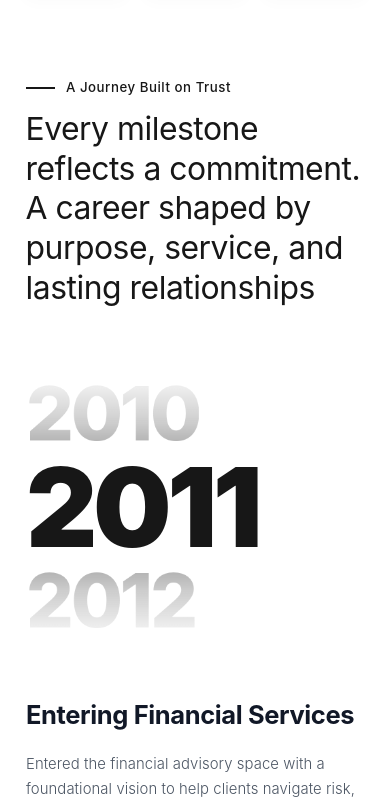
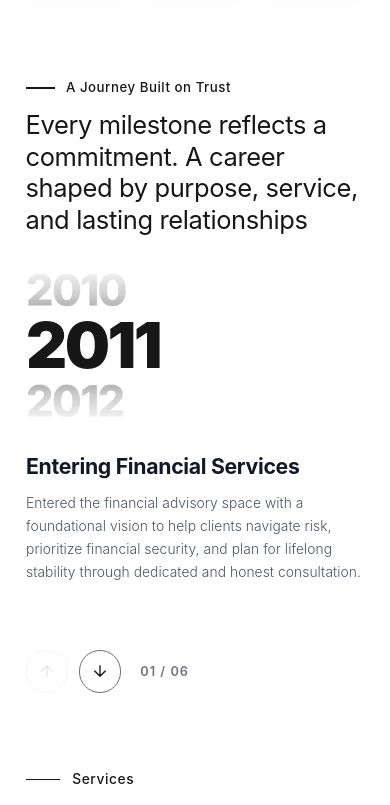
Before and after one commit to ChemyDigi/pk-web, a Next.js app: page /about in a window 390 px wide. Shown: the part 1804-2609 px from the top of the page. Built offline with nearby package versions, Linux system fonts and the light colour scheme; a web font is replaced by a local one.

Commit message:
about page A Journey Built on Trust section mobile responsive updated

```diff
--- a/components/about/AboutTimeline.tsx
+++ b/components/about/AboutTimeline.tsx
@@ -78,6 +78,7 @@ const milestones: Milestone[] = [
 export default function AboutTimeline() {
   // Default to index 0 ("2011") for chronological start
   const [activeIndex, setActiveIndex] = useState(0);
+  const [touchStartY, setTouchStartY] = useState<number | null>(null);
 
   const handlePrev = () => {
     setActiveIndex((prev) => (prev > 0 ? prev - 1 : 0));
@@ -85,6 +86,22 @@ export default function AboutTimeline() {
 
   const handleNext = () => {
     setActiveIndex((prev) => (prev < milestones.length - 1 ? prev + 1 : prev));
+  };
+
+  const handleTouchStart = (e: React.TouchEvent) => {
+    setTouchStartY(e.touches[0].clientY);
+  };
+
+  const handleTouchEnd = (e: React.TouchEvent) => {
+    if (touchStartY === null) return;
+    const touchEndY = e.changedTouches[0].clientY;
+    const diff = touchStartY - touchEndY;
+    if (diff > 35) {
+      handleNext();
+    } else if (diff < -35) {
+      handlePrev();
+    }
+    setTouchStartY(null);
   };
 
   const progressRatio = activeIndex / (milestones.length - 1);
@@ -114,7 +131,11 @@ export default function AboutTimeline() {
 
           {/* Left Column: Vertical Year Roller */}
           <div className="about-timeline-years-col">
-            <div className="about-timeline-roller-viewport">
+            <div
+              className="about-timeline-roller-viewport"
+              onTouchStart={handleTouchStart}
+              onTouchEnd={handleTouchEnd}
+            >
               <div
                 className="about-timeline-roller-track"
                 style={{
@@ -142,8 +163,16 @@ export default function AboutTimeline() {
                   return (
                     <div
                       key={m.year}
+                      onClick={() => setActiveIndex(idx)}
                       className={`about-timeline-year-item ${stateClass}`}
                       aria-label={`Milestone year ${m.year}`}
+                      role="button"
+                      tabIndex={0}
+                      onKeyDown={(e) => {
+                        if (e.key === "Enter" || e.key === " ") {
+                          setActiveIndex(idx);
+                        }
+                      }}
                     >
                       <span className="about-timeline-year-text">{m.year}</span>
                     </div>
@@ -232,6 +261,11 @@ export default function AboutTimeline() {
                   <path d="M12 5v14M19 12l-7 7-7-7" />
                 </svg>
               </button>
+
+              {/* Progress counter pill */}
+              <span className="about-timeline-counter">
+                {String(activeIndex + 1).padStart(2, "0")} / {String(milestones.length).padStart(2, "0")}
+              </span>
             </div>
           </div>
 
--- a/css/about/AboutTimeline.css
+++ b/css/about/AboutTimeline.css
@@ -54,12 +54,12 @@
    ========================================================================== */
 
 .about-timeline-header {
-  margin-bottom: 3.5rem;
+  margin-bottom: 1.5rem;
 }
 
 @media (min-width: 640px) {
   .about-timeline-header {
-    margin-bottom: 4.5rem;
+    margin-bottom: 3.5rem;
   }
 }
 
@@ -91,12 +91,18 @@
 }
 
 .about-timeline-heading {
-  font-size: 1.875rem; /* 30px */
+  font-size: 1.5rem; /* 24px on mobile */
   line-height: 1.25;
   font-weight: 400;
   color: #171717;
   letter-spacing: -0.015em;
   margin: 0;
+}
+
+@media (min-width: 480px) {
+  .about-timeline-heading {
+    font-size: 1.75rem; /* 28px */
+  }
 }
 
 @media (min-width: 640px) {
@@ -130,7 +136,13 @@
 .about-timeline-grid {
   display: flex;
   flex-direction: column;
-  row-gap: 3rem;
+  row-gap: 1.5rem;
+}
+
+@media (min-width: 640px) {
+  .about-timeline-grid {
+    row-gap: 3rem;
+  }
 }
 
 @media (min-width: 1024px) {
@@ -148,18 +160,24 @@
    -------------------------------------------------------------------------- */
 
 :root {
-  --timeline-slot-h: 5.5rem; /* ~88px mobile */
+  --timeline-slot-h: 3.25rem; /* ~52px mobile */
+}
+
+@media (min-width: 480px) {
+  :root {
+    --timeline-slot-h: 4.25rem; /* ~68px */
+  }
 }
 
 @media (min-width: 640px) {
   :root {
-    --timeline-slot-h: 7.5rem; /* ~120px tablet */
+    --timeline-slot-h: 6.5rem; /* ~104px tablet */
   }
 }
 
 @media (min-width: 1024px) {
   :root {
-    --timeline-slot-h: 10rem; /* ~160px desktop */
+    --timeline-slot-h: 9.5rem; /* ~152px desktop */
   }
 }
 
@@ -232,7 +250,7 @@
 
 /* Active Year (Massive Solid Black) */
 .about-timeline-year-active {
-  font-size: 6.5rem; /* ~104px */
+  font-size: 3.75rem; /* ~60px on mobile */
   font-weight: 900;
   color: #171717;
   opacity: 1;
@@ -246,29 +264,36 @@
   background: none;
 }
 
+@media (min-width: 480px) {
+  .about-timeline-year-active {
+    font-size: 4.75rem;
+  }
+}
+
 @media (min-width: 640px) {
   .about-timeline-year-active {
-    font-size: 9rem; /* ~144px */
+    font-size: 7.5rem;
   }
 }
 
 @media (min-width: 1024px) {
   .about-timeline-year-active {
-    font-size: 11.5rem; /* ~184px */
+    font-size: 11rem;
   }
 }
 
 @media (min-width: 1280px) {
   .about-timeline-year-active {
-    font-size: 13rem; /* ~208px */
+    font-size: 13rem;
   }
 }
 
-/* Previous Year (Top Year, e.g. 2012 when 2015 is active) */
+/* Previous Year (Top Year, e.g. 2010 when 2011 is active) */
 .about-timeline-year-prev {
-  font-size: 6.5rem;
+  font-size: 3.75rem;
   font-weight: 800;
   transform: scale(0.68);
+  cursor: pointer;
 }
 
 .about-timeline-year-prev .about-timeline-year-text {
@@ -283,15 +308,21 @@
   -webkit-text-fill-color: transparent;
 }
 
+@media (min-width: 480px) {
+  .about-timeline-year-prev {
+    font-size: 4.75rem;
+  }
+}
+
 @media (min-width: 640px) {
   .about-timeline-year-prev {
-    font-size: 9rem;
+    font-size: 7.5rem;
   }
 }
 
 @media (min-width: 1024px) {
   .about-timeline-year-prev {
-    font-size: 11.5rem;
+    font-size: 11rem;
   }
 }
 
@@ -301,11 +332,12 @@
   }
 }
 
-/* Next Year (Bottom Year, e.g. 2018 when 2015 is active) */
+/* Next Year (Bottom Year, e.g. 2012 when 2011 is active) */
 .about-timeline-year-next {
-  font-size: 6.5rem;
+  font-size: 3.75rem;
   font-weight: 800;
   transform: scale(0.68);
+  cursor: pointer;
 }
 
 .about-timeline-year-next .about-timeline-year-text {
@@ -320,15 +352,21 @@
   -webkit-text-fill-color: transparent;
 }
 
+@media (min-width: 480px) {
+  .about-timeline-year-next {
+    font-size: 4.75rem;
+  }
+}
+
 @media (min-width: 640px) {
   .about-timeline-year-next {
-    font-size: 9rem;
+    font-size: 7.5rem;
   }
 }
 
 @media (min-width: 1024px) {
   .about-timeline-year-next {
-    font-size: 11.5rem;
+    font-size: 11rem;
   }
 }
 
@@ -341,24 +379,31 @@
 /* Past / Future Hidden Years */
 .about-timeline-year-past,
 .about-timeline-year-future {
-  font-size: 6.5rem;
+  font-size: 3.75rem;
   font-weight: 800;
   opacity: 0;
   transform: scale(0.5);
   pointer-events: none;
 }
 
+@media (min-width: 480px) {
+  .about-timeline-year-past,
+  .about-timeline-year-future {
+    font-size: 4.75rem;
+  }
+}
+
 @media (min-width: 640px) {
   .about-timeline-year-past,
   .about-timeline-year-future {
-    font-size: 9rem;
+    font-size: 7.5rem;
   }
 }
 
 @media (min-width: 1024px) {
   .about-timeline-year-past,
   .about-timeline-year-future {
-    font-size: 11.5rem;
+    font-size: 11rem;
   }
 }
 
@@ -470,23 +515,30 @@
 }
 
 .about-timeline-title {
-  font-size: 1.5rem; /* 24px */
+  font-size: 1.25rem; /* 20px on mobile */
   font-weight: 700;
   color: #111827;
   line-height: 1.25;
   letter-spacing: -0.015em;
-  margin: 0 0 1.25rem 0;
+  margin: 0 0 0.75rem 0;
 }
 
 @media (min-width: 640px) {
   .about-timeline-title {
-    font-size: 1.75rem; /* 28px */
+    font-size: 1.5rem;
+    margin-bottom: 1.25rem;
+  }
+}
+
+@media (min-width: 1024px) {
+  .about-timeline-title {
+    font-size: 1.75rem;
   }
 }
 
 .about-timeline-desc {
-  font-size: 0.875rem; /* 14px */
-  line-height: 1.68;
+  font-size: 0.8125rem; /* 13px on mobile */
+  line-height: 1.65;
   color: #4b5563;
   font-weight: 300;
   margin: 0;
@@ -495,7 +547,7 @@
 
 @media (min-width: 640px) {
   .about-timeline-desc {
-    font-size: 0.9375rem; /* 15px */
+    font-size: 0.9375rem;
     line-height: 1.7;
   }
 }
@@ -507,7 +559,7 @@
 
 /* Navigation Buttons (Up & Down Steppers) */
 .about-timeline-nav-buttons {
-  margin-top: 1.5rem;
+  margin-top: 1.25rem;
   display: flex;
   align-items: center;
   gap: 0.625rem;
@@ -520,8 +572,8 @@
 }
 
 .about-timeline-nav-btn {
-  width: 2.75rem; /* 44px */
-  height: 2.75rem;
+  width: 2.5rem; /* 40px on mobile */
+  height: 2.5rem;
   border-radius: 9999px;
   border: 1px solid #71717a;
   background-color: transparent;
@@ -531,6 +583,13 @@
   justify-content: center;
   cursor: pointer;
   transition: all 0.25s cubic-bezier(0.16, 1, 0.3, 1);
+}
+
+@media (min-width: 640px) {
+  .about-timeline-nav-btn {
+    width: 2.75rem;
+    height: 2.75rem;
+  }
 }
 
 .about-timeline-nav-btn:hover:not(:disabled) {
@@ -558,3 +617,12 @@
   border-color: #d4d4d8;
   color: #a1a1aa;
 }
+
+.about-timeline-counter {
+  font-size: 0.75rem;
+  font-weight: 600;
+  letter-spacing: 0.08em;
+  color: #71717a;
+  margin-left: 0.5rem;
+  user-select: none;
+}
```
